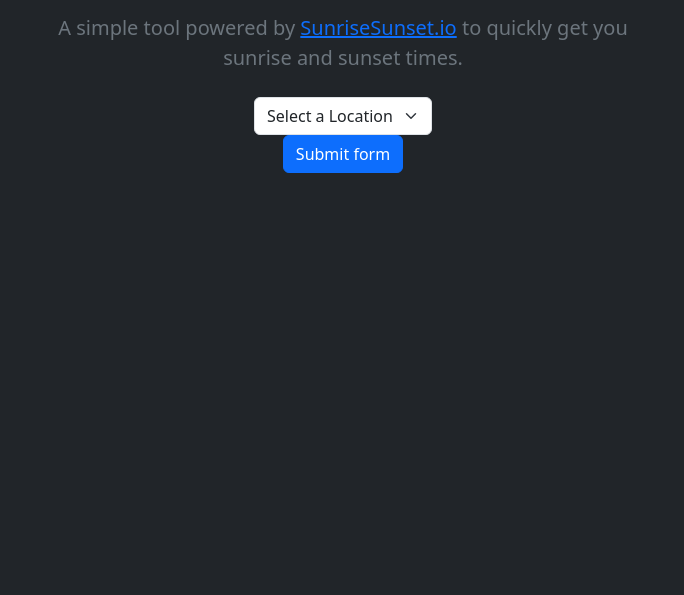
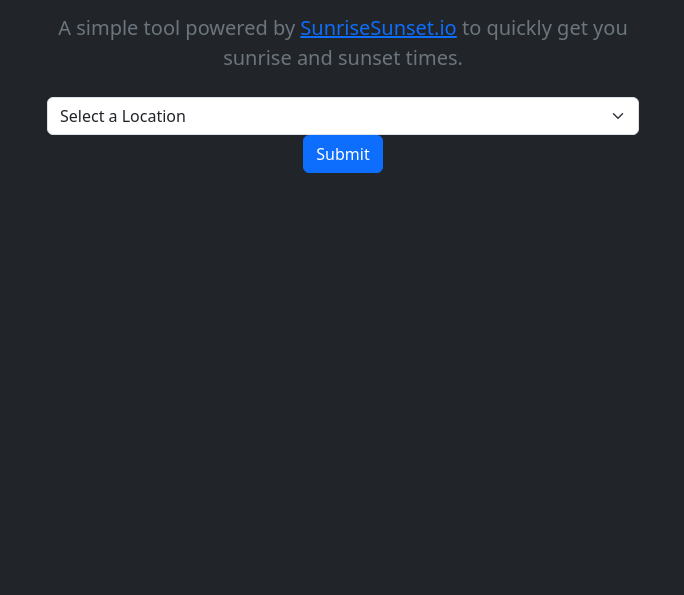
Before and after one commit to ITMD441-Web-Application-Foundations/Sunrise-Sunset-Dashboard, a plain HTML site: page index.html in a window 1280 px wide. Shown: the part 205-800 px from the top of the page, without its empty margins (297-981 px from the left). Drawn offline with nearby package versions, Linux system fonts and the light colour scheme.

Commit message:
Simplify html structure

```diff
--- a/index.html
+++ b/index.html
@@ -23,8 +23,8 @@
           sunrise and sunset times.
         </p>
         <div class="d-grid gap-2 d-sm-flex justify-content-sm-center">
-          <form id="dashboard_form">
-            <div class="container"> <!--Bootstrap: https://getbootstrap.com/docs/5.3/forms/select/-->
+          <div class="container">
+            <form id="dashboard_form"> <!--Bootstrap: https://getbootstrap.com/docs/5.3/forms/select/-->
               <select class="form-select" aria-label="Select location">
                 <option selected>Select a Location</option>
                 <option value="1">Los Angeles, CA</option>
@@ -34,10 +34,11 @@
                 <option value="5">Manila, PHL</option>
               </select>
               <div class="col-12">
-                <button class="btn btn-primary" type="submit">Submit form</button>
+                <button class="btn btn-primary" id="dashboard_button" type="submit"
+                        onclick="getSunriseSunsetData()">Submit</button>
               </div>
-            </div>
-          </form>
+            </form>
+          </div>
         </div>
       </div>
     </div>
```
